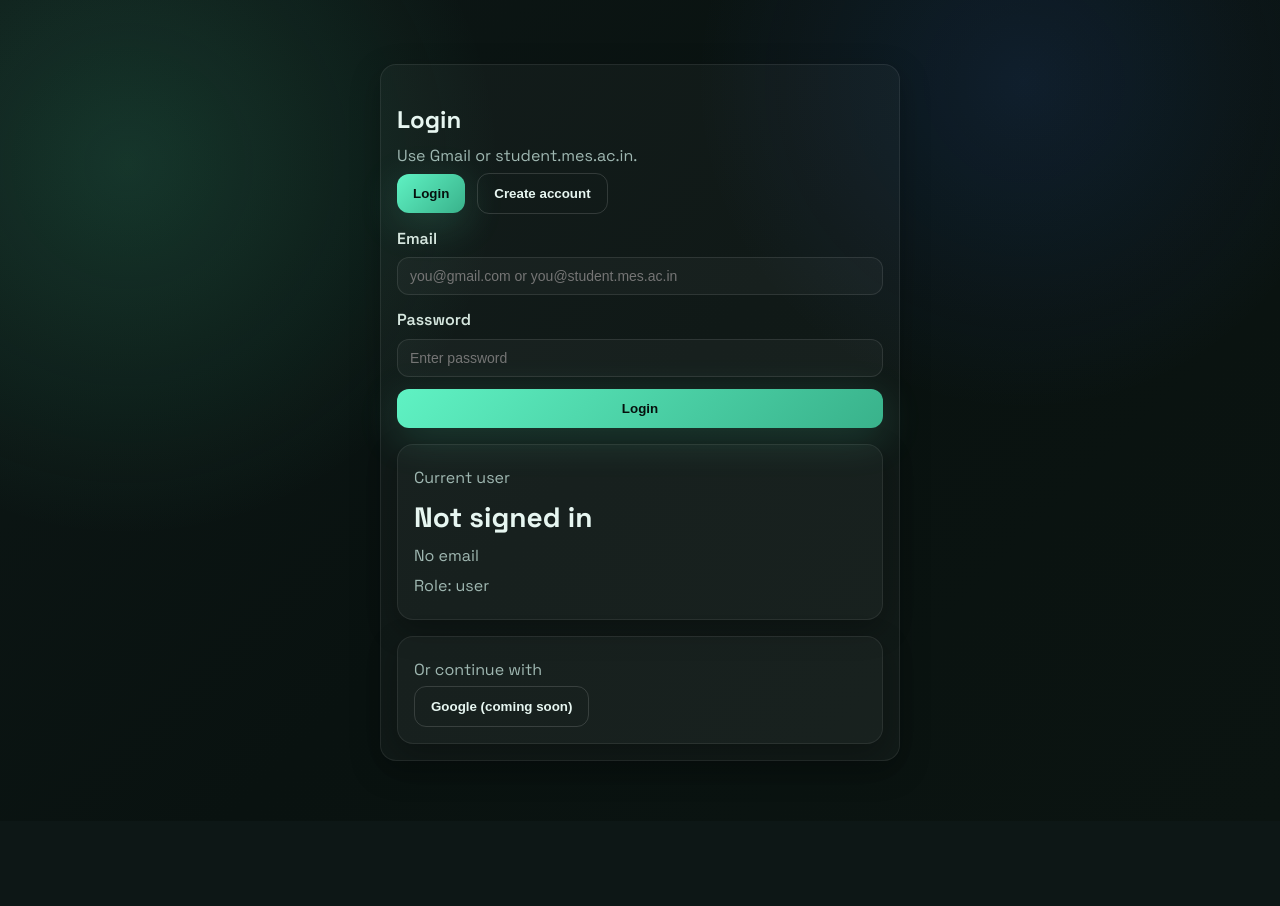
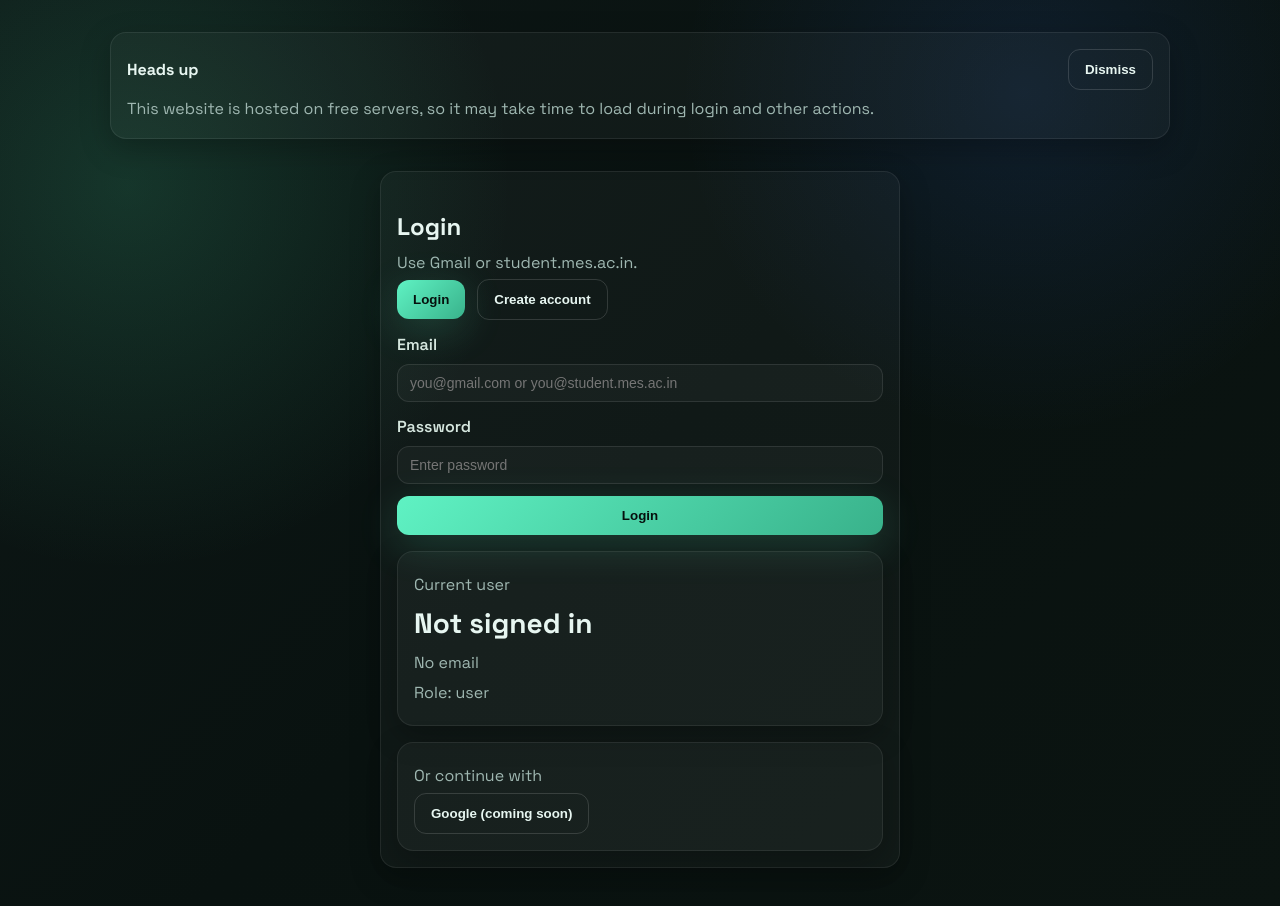
Before and after one commit to Cyber-Warrior7/EcoSync, a Next.js app: page /login in a window 1280 px wide. Shown: the top 906 px of the page. Before the commit the page ends 821 px from the top, so only its background shows below. Built offline with nearby package versions, Linux system fonts and the light colour scheme; no server answers.

Commit message:
disclaimer pop up

```diff
--- a/src/components/ShellLayout.jsx
+++ b/src/components/ShellLayout.jsx
@@ -3,13 +3,15 @@
 import { usePathname, useRouter } from "next/navigation";
 import Navbar from "./Navbar";
 import { useAppData } from "./AppProvider";
-import { useEffect } from "react";
+import { useEffect, useState } from "react";
 
 export default function ShellLayout({ children }) {
   const pathname = usePathname();
   const router = useRouter();
   const { user, loading } = useAppData();
   const hideNav = pathname === "/login";
+  const [showNotice, setShowNotice] = useState(false);
+  const [dismissedNotice, setDismissedNotice] = useState(false);
 
   useEffect(() => {
     if (loading) return;
@@ -18,12 +20,48 @@ export default function ShellLayout({ children }) {
     }
   }, [user, loading, pathname, router]);
 
+  useEffect(() => {
+    if (typeof window === "undefined") return;
+    const seen = window.localStorage.getItem("ecosync-slow-notice");
+    if (!seen) {
+      setShowNotice(true);
+      const timer = window.setTimeout(() => {
+        setShowNotice(false);
+        window.localStorage.setItem("ecosync-slow-notice", "1");
+      }, 8000);
+      return () => window.clearTimeout(timer);
+    }
+  }, []);
+
   if (!loading && !user && pathname !== "/login") {
     return null;
   }
 
   return (
     <>
+      {showNotice && !dismissedNotice && (
+        <div className="card" style={{ marginBottom: 16 }}>
+          <div className="card__header">
+            <strong>Heads up</strong>
+            <button
+              className="btn ghost"
+              type="button"
+              onClick={() => {
+                setDismissedNotice(true);
+                setShowNotice(false);
+                if (typeof window !== "undefined") {
+                  window.localStorage.setItem("ecosync-slow-notice", "1");
+                }
+              }}
+            >
+              Dismiss
+            </button>
+          </div>
+          <p className="muted" style={{ margin: 0 }}>
+            This website is hosted on free servers, so it may take time to load during login and other actions.
+          </p>
+        </div>
+      )}
       {!hideNav && <Navbar />}
       {children}
     </>
```
Also changed, not shown: src/lib/api.js.
